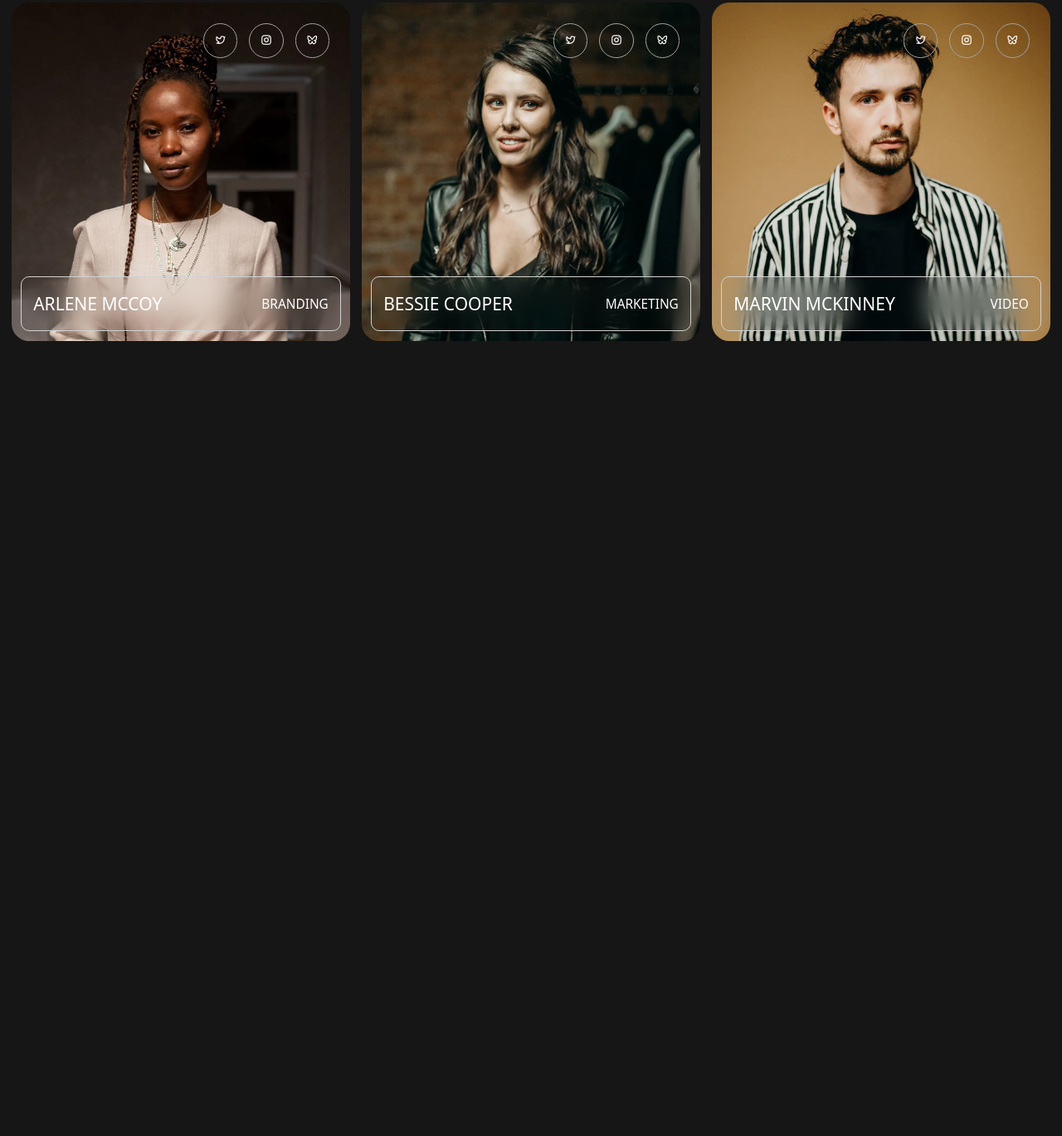
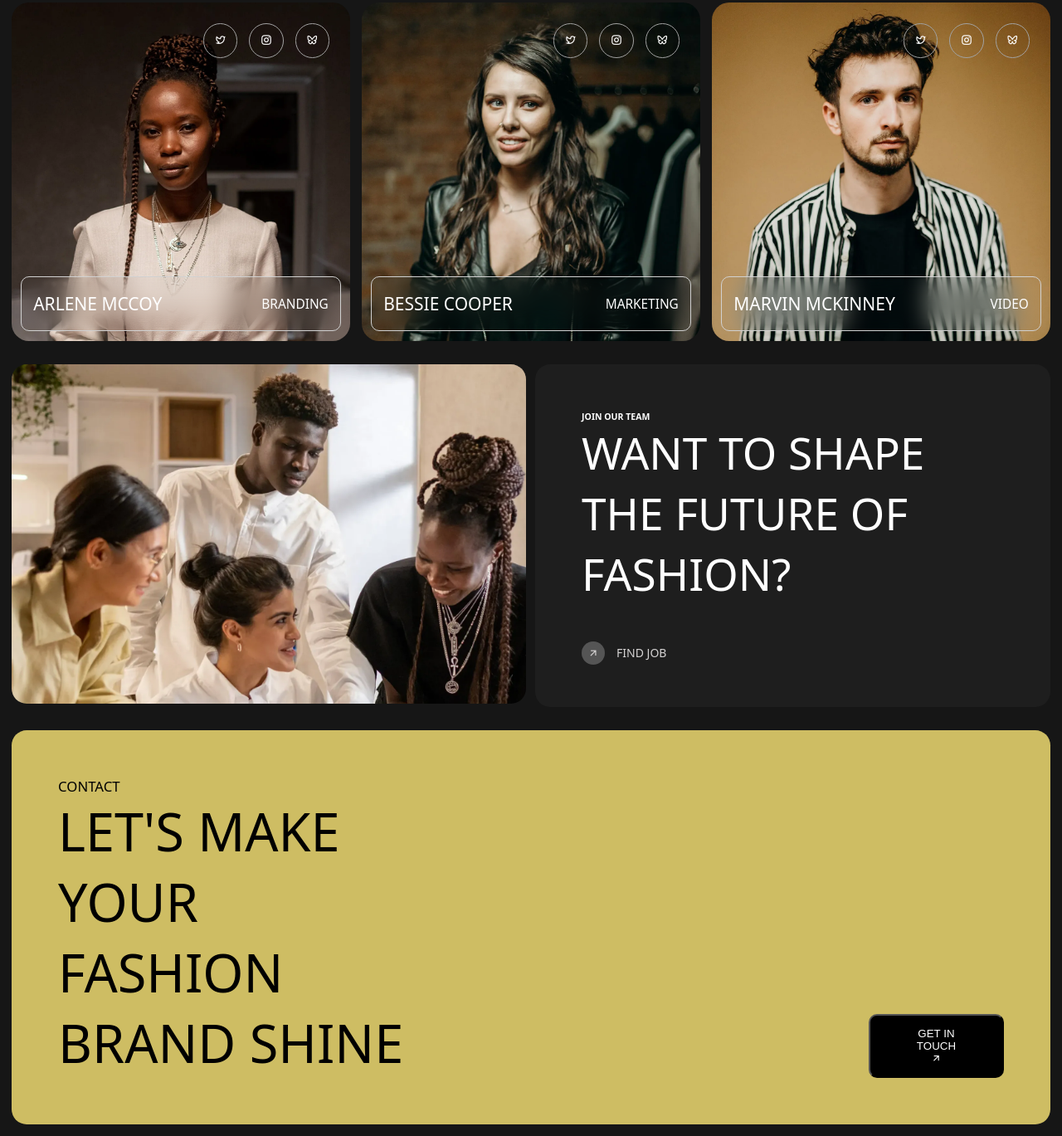
Before and after one commit to not-that-xorro/Assignment-10-responsive, a plain HTML site: page index.html in a window 1280 px wide. Shown: the part 2111-3480 px from the top of the page at 83% size. Before the commit the page ends 2536 px from the top, so only its background shows below. Drawn offline with nearby package versions, Linux system fonts and the light colour scheme.

Commit message:
last left

```diff
--- a/index.html
+++ b/index.html
@@ -130,6 +130,36 @@
             </div>
         </div>
     </div>
+    <main class="forth">
+        <section class="view1">
+            <img src="forth.webp" alt="main img">
+        </section>
+        <section class="view2">
+            <div class="top">
+                <h1>JOIN OUR TEAM</h1>
+                <h2>Want to shape the future of Fashion?</h2>
+            </div>
+            <div class="bottom">
+
+                <div class="last">
+                    <a href=""><i class="ri-arrow-right-up-line"></i></a>
+                    <a href="">FIND JOB</a>
+
+                </div>
+            </div>
+        </section>
+    </main>
+    <div class="box1">
+        <div class="contact">
+            <div class="upper">
+                <h2>CONTACT</h2>
+                <h1>LET'S MAKE YOUR FASHION BRAND SHINE</h1>
+            </div>
+            <div class="lower">
+                <button> GET IN TOUCH <i class="ri-arrow-right-up-line"></i></button>
+            </div>
+        </div>
+    </div>
 </body>
 
 </html>
--- a/style.scss
+++ b/style.scss
@@ -27,8 +27,14 @@ section {
     max-width: 1000px;
 }
 
-.c1, .c2, .c3{
+.c1,
+.c2,
+.c3 {
     max-width: 666.66px;
+}
+
+.contact{
+    max-width: 2000px;
 }
 
 
@@ -84,11 +90,12 @@ main {
     }
 }
 
-.card{
+.card {
     padding: 1rem;
     width: 100%;
     @include flex(1rem);
-    .c1{
+
+    .c1 {
         width: 100%;
         background-image: url(one.webp);
         background-size: cover;
@@ -99,7 +106,8 @@ main {
         justify-content: space-between;
         padding: 0.8rem;
     }
-    .c2{
+
+    .c2 {
         width: 100%;
         background-image: url(two.webp);
         background-size: cover;
@@ -110,7 +118,8 @@ main {
         justify-content: space-between;
         padding: 0.8rem;
     }
-    .c3{
+
+    .c3 {
         width: 100%;
         background-image: url(three.webp);
         background-size: cover;
@@ -122,7 +131,7 @@ main {
         padding: 0.8rem;
     }
 
-    .info{
+    .info {
         display: flex;
         justify-content: space-between;
         align-items: center;
@@ -130,22 +139,25 @@ main {
         border-radius: 10px;
         padding: 1.3rem 1rem;
         backdrop-filter: blur(15px);
-        h1{
+
+        h1 {
             font-size: 1.5rem;
             font-weight: 400;
         }
-        h2{
+
+        h2 {
             font-size: 1.1rem;
             font-weight: 400;
         }
     }
 
-    .icons{
+    .icons {
         padding: 1rem;
         display: flex;
         justify-content: flex-end;
         gap: 1rem;
-        i{
+
+        i {
             padding: 0.9rem;
             border: 0.5px solid rgb(163, 163, 163);
             backdrop-filter: blur(50px);
@@ -156,6 +168,7 @@ main {
 
 aside {
     padding: 2rem;
+
     .numbers {
         display: flex;
         justify-content: space-between;
@@ -194,6 +207,47 @@ aside {
     }
 }
 
+.forth {
+    .top {
+        h2 {
+            text-transform: uppercase;
+            font-size: 2rem;
+            font-weight: 400;
+        }
+    }
+}
+
+.box1 {
+    width: 100%;
+    padding: 1rem;
+
+    .contact {
+        @include flex(1rem);
+        align-items: center;
+        background-color: #CEBD63;
+        color: black;
+        border-radius: 1.3rem;
+        padding: 2rem;
+
+        h2 {
+            font-size: 1.2rem;
+            font-weight: 500;
+        }
+
+        h1 {
+            font-size: 3rem;
+            font-weight: 400;
+        }
+
+        button {
+            background-color: black;
+            color: white;
+            padding: 4vw 25vw;
+            border-radius: 10px;
+        }
+    }
+}
+
 @media(min-width:850px) {
     main {
         flex-direction: row;
@@ -226,7 +280,8 @@ aside {
             }
         }
     }
-    .second{
+
+    .second {
         flex-direction: row-reverse;
     }
 
@@ -255,8 +310,43 @@ aside {
         }
     }
 
-    .card{
+    .card {
         flex-direction: row;
         justify-content: center;
     }
+
+    .forth {
+        .top {
+            h2 {
+                text-transform: uppercase;
+                font-size: 3.8rem;
+                font-weight: 400;
+            }
+        }
+    }
+
+    .box1 {
+        display: flex;
+        justify-content: center;
+        .contact {
+            overflow: hidden;
+            padding: 4rem;
+            flex-direction: row;
+            gap: 40rem;
+
+            align-items: flex-end;
+
+            h1 {
+                font-size: 4.5rem;
+            }
+
+            .lower {
+                width: 28rem;
+            }
+
+            button {
+                padding: 1rem 4rem;
+            }
+        }
+    }
 }
```
Also changed, not shown: forth.webp (added), style.css, 1 other file.
